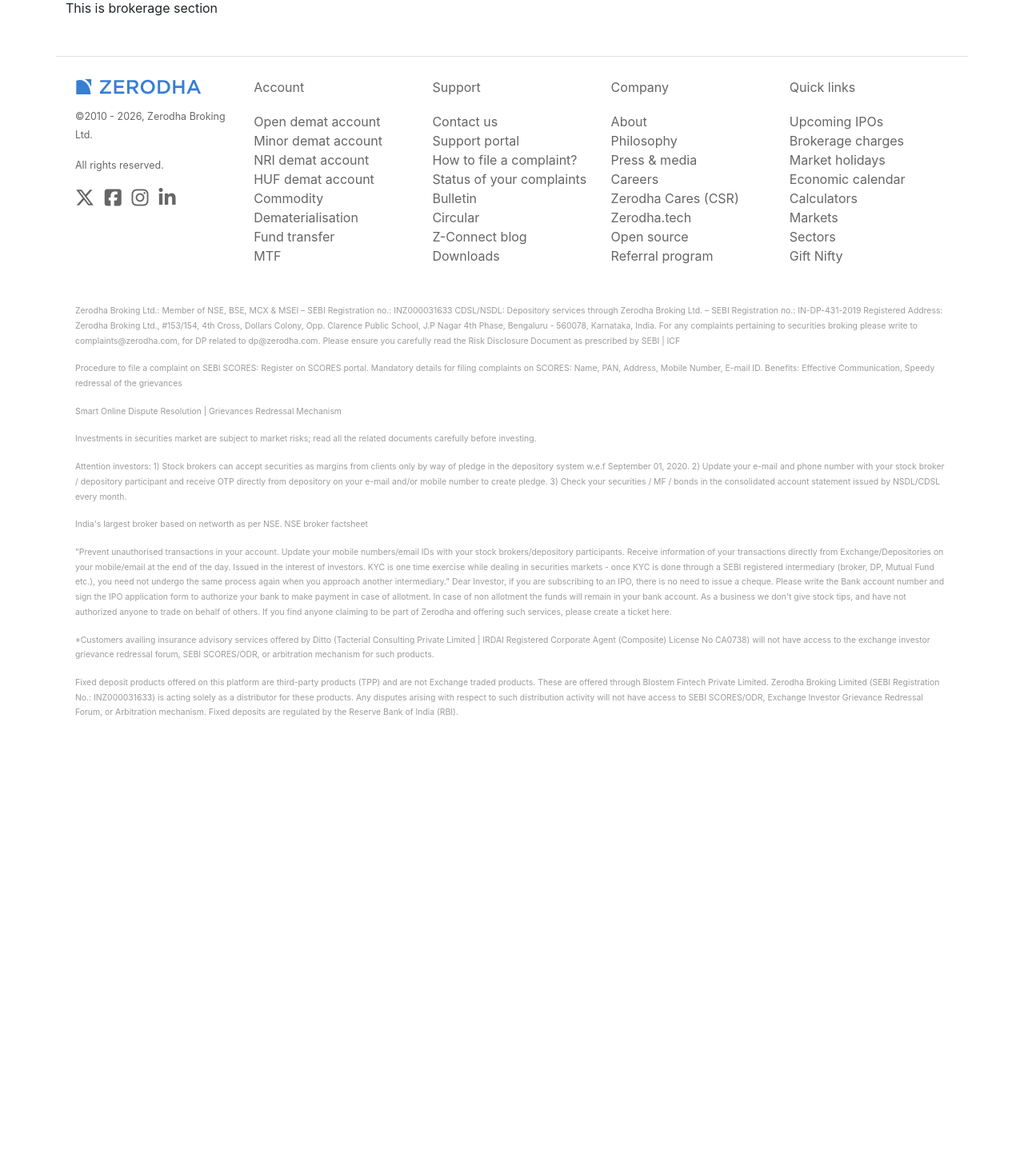
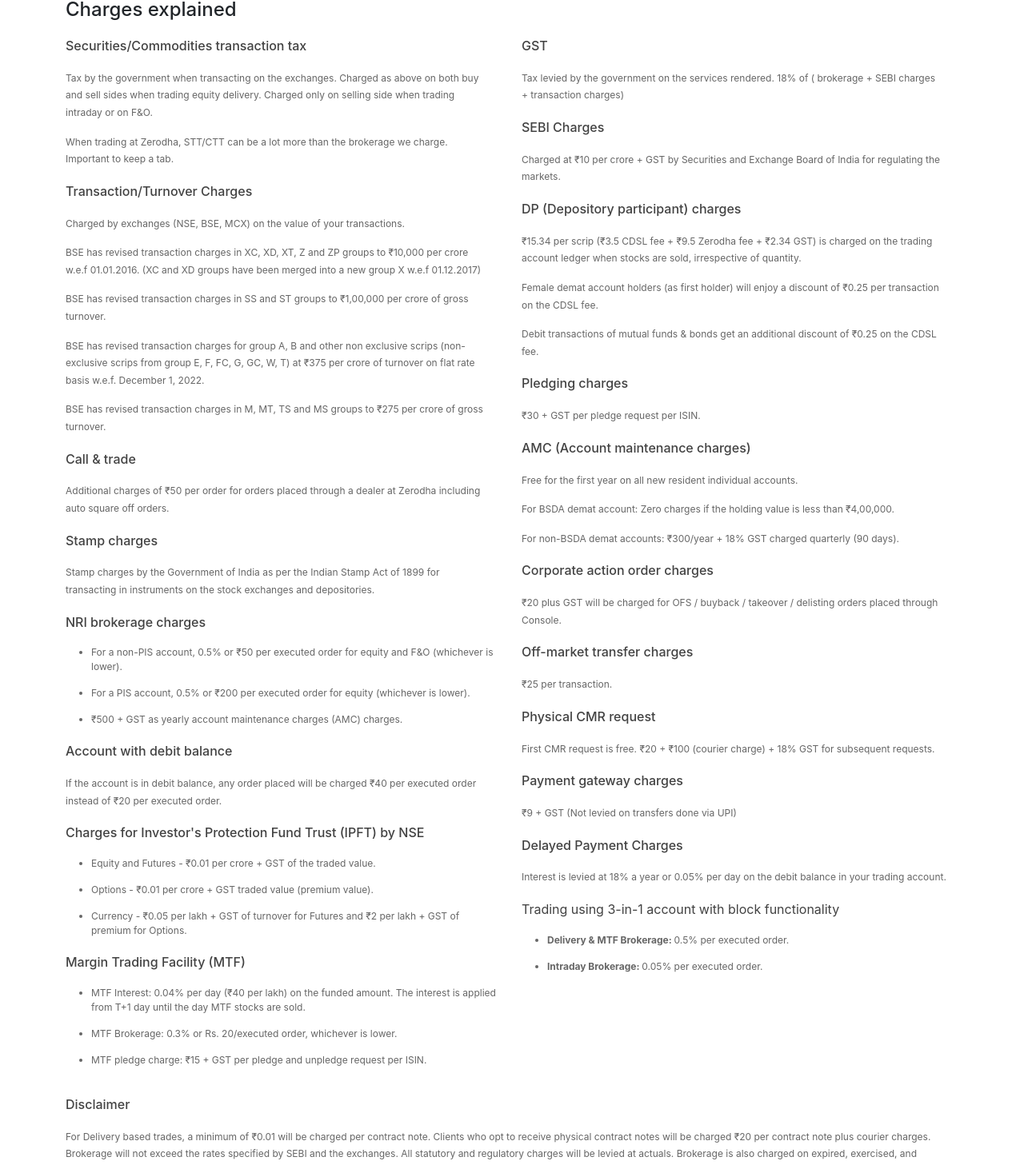
Before and after one commit to pankj-ctrl/Zerodha, a React (Vite) app in the folder frontend/: page /pricing in a window 1280 px wide. Shown: the part 2714-4171 px from the top of the page at 80% size. Before the commit the page ends 3703 px from the top, so only its background shows below. Built offline with nearby package versions, Linux system fonts and the light colour scheme.

Commit message:
Complete Pricing page

```diff
--- a/frontend/index.css
+++ b/frontend/index.css
@@ -48,3 +48,16 @@
  margin-left: 1rem;
   margin-top: 1.5rem;
 }
+
+/* // pricing page mai brokerage page main */
+.bh4{
+font-size: 1rem;
+  line-height: 1.8;
+  margin-bottom: 15px;
+  color:#424242;
+}
+.bp{
+  font-size: 0.75rem;
+  margin-bottom: 15px;
+    color: #666;
+}
--- a/frontend/src/landing_page/pricing/Brokerage.jsx
+++ b/frontend/src/landing_page/pricing/Brokerage.jsx
@@ -1,9 +1,131 @@
 function Brokerage() {
     return (
         <div className="container">
-            This is brokerage section
+            <h4 style={{ marginBottom: "1rem" }}>Charges explained</h4>
+            <div className="row">
+                <div className="col">
+                    <h4 className="bh4">Securities/Commodities transaction tax</h4>
+
+                    <p className="bp">Tax by the government when transacting on the exchanges. Charged as above on both buy <br />and sell sides when trading equity delivery. Charged only on selling side when trading <br />intraday or on F&O.</p>
+
+                    <p className="bp"> When trading at Zerodha, STT/CTT can be a lot more than the brokerage we charge. <br />Important to keep a tab.</p>
+
+                    <h4 className="bh4"> Transaction/Turnover Charges</h4>
+
+                    <p className="bp"> Charged by exchanges (NSE, BSE, MCX) on the value of your transactions.</p>
+
+                    <p className="bp">BSE has revised transaction charges in XC, XD, XT, Z and ZP groups to ₹10,000 per crore <br /> w.e.f 01.01.2016. (XC and XD groups have been merged into a new group X w.e.f 01.12.2017)</p>
+
+                    <p className="bp"> BSE has revised transaction charges in SS and ST groups to ₹1,00,000 per crore of gross <br />turnover.</p>
+
+                    <p className="bp"> BSE has revised transaction charges for group A, B and other non exclusive scrips (non- <br /> exclusive scrips from group E, F, FC, G, GC, W, T) at ₹375 per crore of turnover on flat rate <br /> basis w.e.f. December 1, 2022.</p>
+
+                    <p className="bp">BSE has revised transaction charges in M, MT, TS and MS groups to ₹275 per crore of gross <br />turnover.</p>
+
+                    <h4 className="bh4">Call & trade</h4>
+
+                    <p className="bp">Additional charges of ₹50 per order for orders placed through a dealer at Zerodha including <br />auto square off orders.</p>
+
+                    <h4 className="bh4">Stamp charges</h4>
+
+                    <p className="bp">
+                        Stamp charges by the Government of India as per the Indian Stamp Act of 1899 for <br /> transacting in instruments on the stock exchanges and depositories.</p>
+
+                    <h4 className="bh4">NRI brokerage charges</h4>
+                    <ul>
+                        <li className="bp">For a non-PIS account, 0.5% or ₹50 per executed order for equity and F&O (whichever is <br /> lower).</li>
+
+                        <li className="bp"> For a PIS account, 0.5% or ₹200 per executed order for equity (whichever is lower).</li>
+                        <li className="bp">
+                            ₹500 + GST as yearly account maintenance charges (AMC) charges.
+                        </li>
+                    </ul>
+
+                    <h4 className="bh4">Account with debit balance</h4>
+
+                    <p className="bp">
+                        If the account is in debit balance, any order placed will be charged ₹40 per executed order <br />instead of ₹20 per executed order.</p>
+
+                    <h4 className="bh4"> Charges for Investor's Protection Fund Trust (IPFT) by NSE</h4>
+
+                    <ul>
+                        <li className="bp">Equity and Futures - ₹0.01 per crore + GST of the traded value.</li>
+                        <li className="bp">Options - ₹0.01 per crore + GST traded value (premium value).</li>
+                        <li className="bp">Currency - ₹0.05 per lakh + GST of turnover for Futures and ₹2 per lakh + GST of <br />premium for Options.</li>
+                    </ul>
+
+                    <h4 className="bh4">Margin Trading Facility (MTF)</h4>
+                    <ul>
+
+                        <li className="bp">MTF Interest: 0.04% per day (₹40 per lakh) on the funded amount. The interest is applied from T+1 day until the day MTF stocks are sold.</li>
+                        <li className="bp">MTF Brokerage: 0.3% or Rs. 20/executed order, whichever is lower.</li>
+                        <li className="bp">MTF pledge charge: ₹15 + GST per pledge and unpledge request per ISIN.</li>
+                    </ul>
+
+                </div>
+                <div className="col">
+
+                    <h4 className="bh4">GST</h4>
+
+                   <p className="bp"> Tax levied by the government on the services rendered. 18% of ( brokerage + SEBI charges <br />+ transaction charges)</p>
+
+                    <h4 className="bh4">SEBI Charges</h4>
+
+                    <p className="bp">Charged at ₹10 per crore + GST by Securities and Exchange Board of India for regulating the <br />markets.</p>
+
+                    <h4 className="bh4">DP (Depository participant) charges</h4>
+
+                    <p className="bp">₹15.34 per scrip (₹3.5 CDSL fee + ₹9.5 Zerodha fee + ₹2.34 GST) is charged on the trading <br />account ledger when stocks are sold, irrespective of quantity.</p>
+
+                    <p className="bp" >Female demat account holders (as first holder) will enjoy a discount of ₹0.25 per transaction <br /> on the CDSL fee.</p>
+
+                    <p className="bp">Debit transactions of mutual funds & bonds get an additional discount of ₹0.25 on the CDSL <br />fee.</p>
+
+                    <h4 className="bh4">Pledging charges</h4>
+
+                   <p className="bp"> ₹30 + GST per pledge request per ISIN.</p>
+
+                    <h4 className="bh4">AMC (Account maintenance charges)</h4>
+
+                   <p className="bp">Free for the first year on all new resident individual accounts.</p>
+
+                    <p className="bp">For BSDA demat account: Zero charges if the holding value is less than ₹4,00,000. </p>
+
+                    <p className="bp">For non-BSDA demat accounts: ₹300/year + 18% GST charged quarterly (90 days). </p>
+                    <h4 className="bh4">Corporate action order charges</h4>
+
+                    <p className="bp">₹20 plus GST will be charged for OFS / buyback / takeover / delisting orders placed through Console.</p>
+
+                    <h4 className="bh4">Off-market transfer charges</h4>
+
+                   <p className="bp"> ₹25 per transaction.</p>
+
+                    <h4 className="bh4">Physical CMR request</h4>
+
+                   <p className="bp"> First CMR request is free. ₹20 + ₹100 (courier charge) + 18% GST for subsequent requests.</p>
+
+                   <h4 className="bh4"> Payment gateway charges</h4>
+
+                    <p className="bp">₹9 + GST (Not levied on transfers done via UPI)</p>
+
+                    <h4 className="bh4">Delayed Payment Charges</h4>
+
+                    <p className="bp">Interest is levied at 18% a year or 0.05% per day on the debit balance in your trading account.</p>
+
+                    <p className="bh4">Trading using 3-in-1 account with block functionality</p>
+                    <ul>
+                    <li className="bp"> <b>Delivery & MTF Brokerage: </b>0.5% per executed order.</li>
+                    <li className="bp"> <b>Intraday Brokerage: </b>0.05% per executed order.</li>
+                    </ul>
+
+                </div>
+            </div>
+            <div className="row mt-3 mb-5">
+                <h4 className="bh4" >Disclaimer</h4>
+                <p className="bp"> For Delivery based trades, a minimum of ₹0.01 will be charged per contract note. Clients who opt to receive physical contract notes will be charged ₹20 per contract note plus courier charges. <br />Brokerage will not exceed the rates specified by SEBI and the exchanges. All statutory and regulatory charges will be levied at actuals. Brokerage is also charged on expired, exercised, and <br />assigned options contracts. Free investments are available only for our retail individual clients. Companies, Partnerships, Trusts, and HUFs need to pay 0.1% or ₹20 (whichever is less) as delivery <br />brokerage. A brokerage of 0.25% of the contract value will be charged for contracts where physical delivery happens. For netted off positions in physically settled contracts, a brokerage of 0.1% <br />will be charged. </p>
+            </div>
         </div>
-     );
+    );
 }
 
 export default Brokerage;
```
